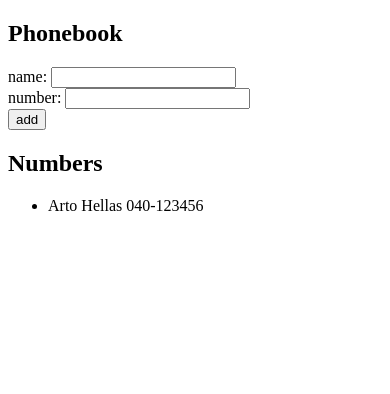
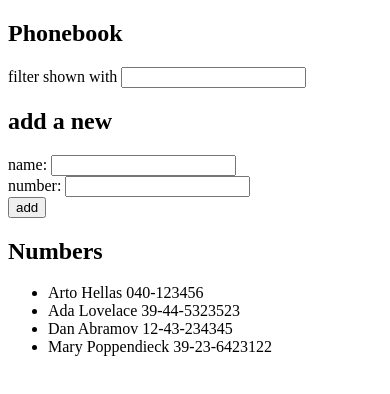
Before and after one commit to Nam-Nguyen-Dev/FSO, a React (Create React App) app in the folder part2/phonebook/: page / in a window 390 px wide. Shown: the top 394 px of the page. Built offline with nearby package versions, Linux system fonts and the light colour scheme.

Commit message:
Exercise 2.9* The Phonebook step 4

```diff
--- a/part2/phonebook/src/App.js
+++ b/part2/phonebook/src/App.js
@@ -2,20 +2,22 @@
 
 const App = () => {
   const [persons, setPersons] = useState([
-    { name: 'Arto Hellas',
-      number: '040-123456',
-  }
+    { name: 'Arto Hellas', number: '040-123456', id: 1 },
+    { name: 'Ada Lovelace', number: '39-44-5323523', id: 2 },
+    { name: 'Dan Abramov', number: '12-43-234345', id: 3 },
+    { name: 'Mary Poppendieck', number: '39-23-6423122', id: 4 }
   ])
   const [newName, setNewName] = useState('')
   const [newNumber, setNewNumber] = useState('')
+  const [newFilter, setNewFilter] = useState('')
 
   const addName = event => {
     event.preventDefault()
     const foundObject = persons.find(obj => Object.values(obj).includes(newName))
     if (foundObject){
       alert(`${newName} is already added to phonebook`)
-    }
-
+      setNewName('')
+    } else {
       const personObject = {
         name: newName,
         number: newNumber,
@@ -24,6 +26,7 @@
       setPersons(persons.concat(personObject))
       setNewName('')
       setNewNumber('')
+    }
   }
 
   const handleNameChange = event => {
@@ -34,9 +37,21 @@
     setNewNumber(event.target.value)
   }
 
+  const handleFilterChange = event => {
+    setNewFilter(event.target.value)
+  }
+
+  const personsToShow = newFilter == ''
+    ? persons
+    : persons.filter(person => person.name.toLowerCase().includes(newFilter.toLowerCase()))
+
   return (
     <div>
       <h2>Phonebook</h2>
+      <div>
+        filter shown with <input value={newFilter} onChange={handleFilterChange}/>
+      </div>
+      <h2>add a new</h2>
       <form onSubmit={addName}>
         <div>
           name: <input value={newName} onChange={handleNameChange}/>
@@ -48,7 +63,7 @@
       </form>
       <h2>Numbers</h2>
       <ul>
-      {persons.map(person => <li>{person.name} {person.number}</li>)}
+      {personsToShow.map(person => <li>{person.name} {person.number}</li>)}
       </ul>
 
     </div>
```
Lines whose indentation alone changed are shown as unchanged.
